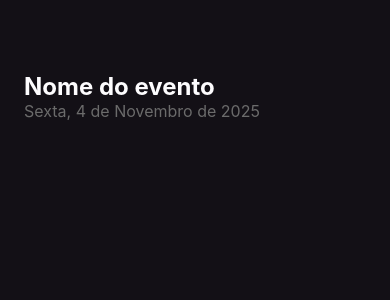
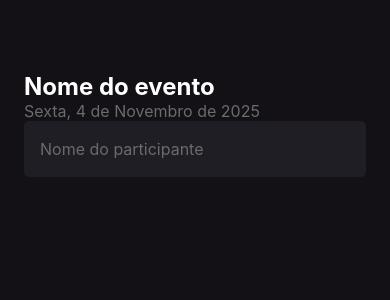
Before and after one commit to GiovannyFialho/imhere, a React Native app: screen / in a window 390 px wide. Shown: the top 300 px of the page. Built offline with nearby package versions, Linux system fonts and the light colour scheme.

Commit message:
organizando projeto e adicionando input

```diff
--- a/App.tsx
+++ b/App.tsx
@@ -1,29 +1,5 @@
-import { StyleSheet, Text, View } from "react-native";
+import { Home } from "./src/screens/Home";
 
-export default function App() {
-  return (
-    <View style={styles.container}>
-      <Text style={styles.eventName}>Nome do evento</Text>
-
-      <Text style={styles.eventDate}>Sexta, 4 de Novembro de 2025</Text>
-    </View>
-  );
+export function App() {
+  return <Home />;
 }
-
-const styles = StyleSheet.create({
-  container: {
-    flex: 1,
-    backgroundColor: "#131016",
-    padding: 24,
-  },
-  eventName: {
-    color: "#fdfcfe",
-    fontSize: 24,
-    fontWeight: "700",
-    marginTop: 48,
-  },
-  eventDate: {
-    color: "#6b6b6b",
-    fontSize: 16,
-  },
-});
--- a/index.ts
+++ b/index.ts
@@ -1,6 +1,6 @@
-import { registerRootComponent } from 'expo';
+import { registerRootComponent } from "expo";
 
-import App from './App';
+import { App } from "./App";
 
 // registerRootComponent calls AppRegistry.registerComponent('main', () => App);
 // It also ensures that whether you load the app in Expo Go or in a native build,
--- /dev/null
+++ b/src/screens/Home/index.tsx
@@ -0,0 +1,19 @@
+import { Text, TextInput, View } from "react-native";
+
+import { styles } from "./styles";
+
+export function Home() {
+  return (
+    <View style={styles.container}>
+      <Text style={styles.eventName}>Nome do evento</Text>
+
+      <Text style={styles.eventDate}>Sexta, 4 de Novembro de 2025</Text>
+
+      <TextInput
+        style={styles.input}
+        placeholder="Nome do participante"
+        placeholderTextColor="#6b6b6b"
+      />
+    </View>
+  );
+}
--- /dev/null
+++ b/src/screens/Home/styles.ts
@@ -0,0 +1,27 @@
+import { StyleSheet } from "react-native";
+
+export const styles = StyleSheet.create({
+  container: {
+    flex: 1,
+    backgroundColor: "#131016",
+    padding: 24,
+  },
+  eventName: {
+    color: "#fff",
+    fontSize: 24,
+    fontWeight: "700",
+    marginTop: 48,
+  },
+  eventDate: {
+    color: "#6b6b6b",
+    fontSize: 16,
+  },
+  input: {
+    height: 56,
+    backgroundColor: "#1f1e25",
+    borderRadius: 5,
+    color: "#fff",
+    padding: 16,
+    fontSize: 16,
+  },
+});
```
